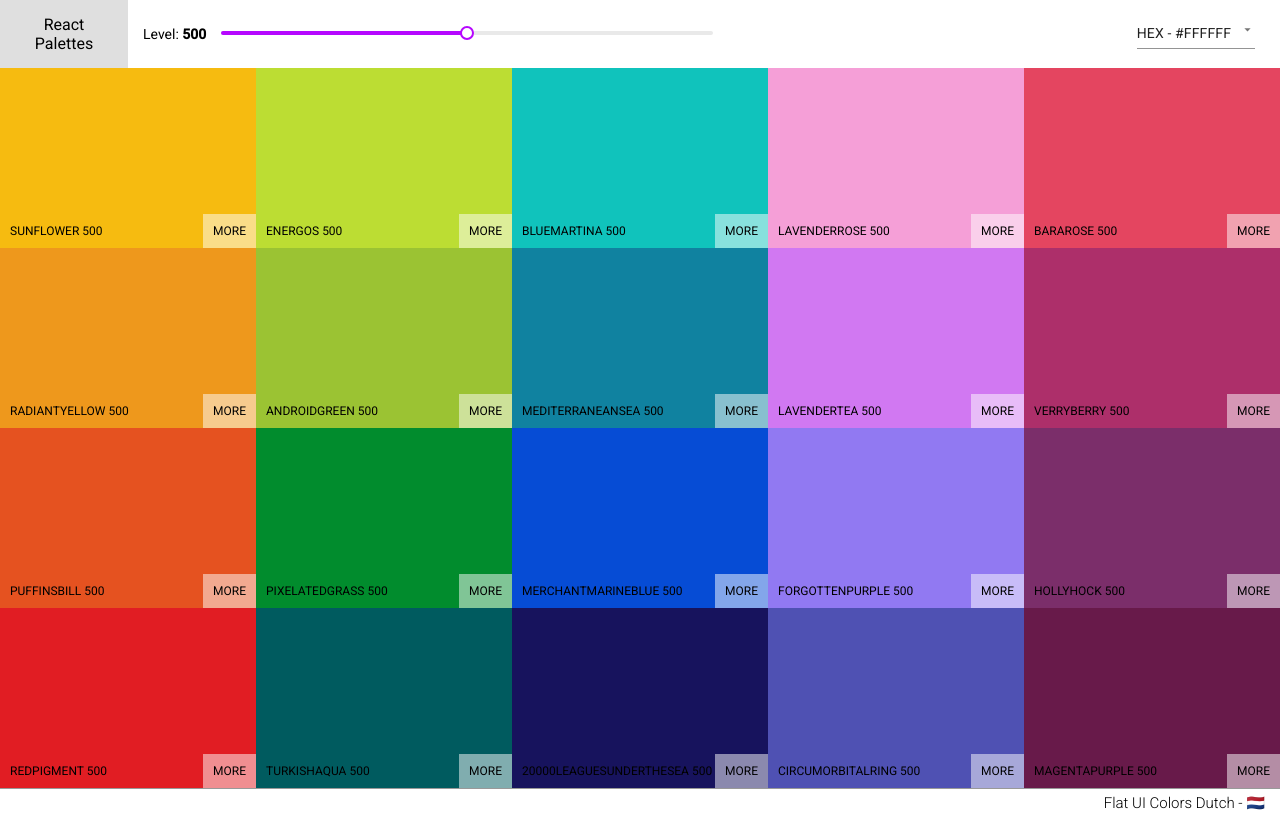
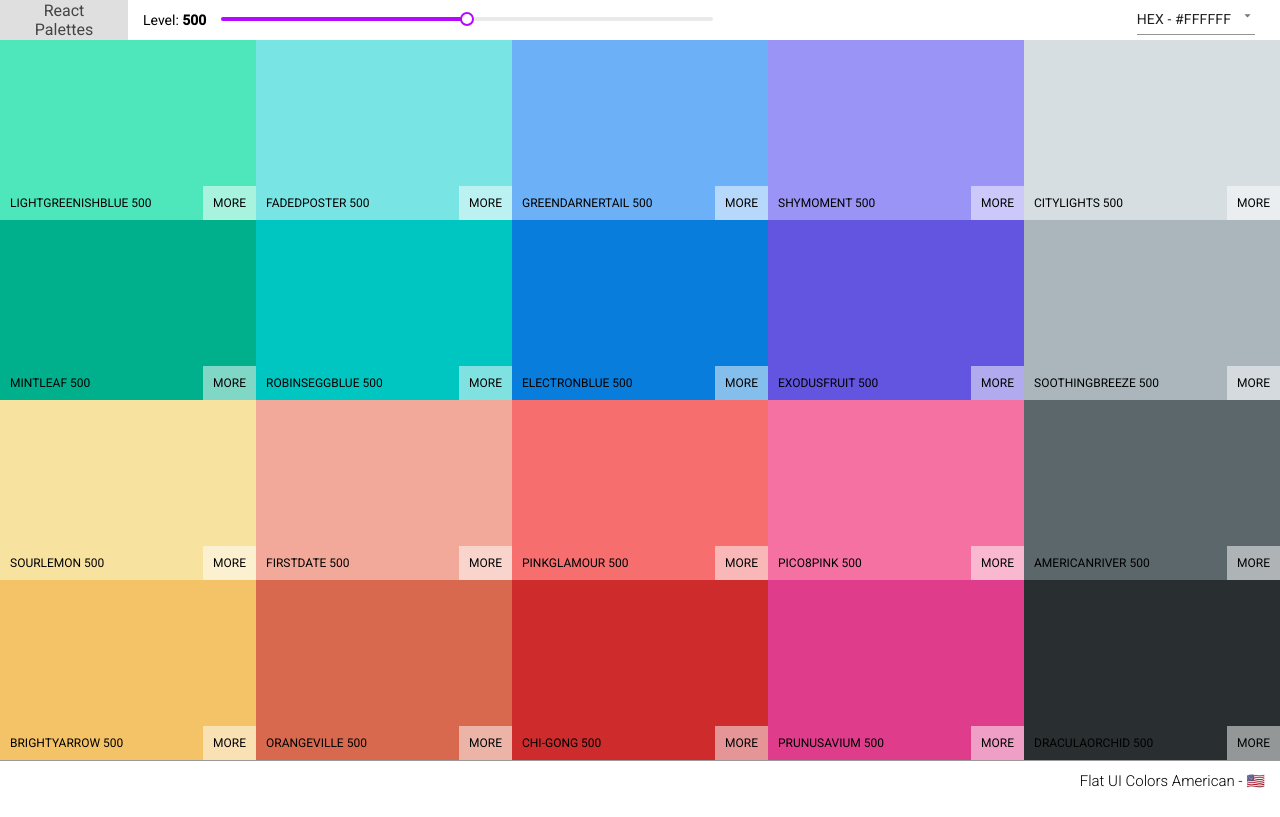
Before and after one commit to N-bred/palette-colors-app, a React (Create React App) app: page /palette/flat-ui-colors-american in a window 1280 px wide. Built offline with nearby package versions, Linux system fonts and the light colour scheme.

Commit message:
Added paletteList

```diff
--- a/package.json
+++ b/package.json
@@ -9,6 +9,7 @@
     "react": "^16.8.6",
     "react-copy-to-clipboard": "^5.0.1",
     "react-dom": "^16.8.6",
+    "react-router-dom": "^5.0.1",
     "react-scripts": "3.0.1"
   },
   "scripts": {
--- a/src/App.js
+++ b/src/App.js
@@ -1,16 +1,47 @@
 import React, { Component } from 'react';
+import { Route, Switch } from 'react-router-dom';
 import Palette from './components/Palette';
+import PaletteList from './components/PaletteList';
 import seedColors from './seedColors';
 import { generatePalette } from './colorHelper';
 
 class App extends Component {
-  render() {
-    return (
-      <div className="App">
-        <Palette palette={generatePalette(seedColors[2])} />
-      </div>
-    );
-  }
+   findPaletteByid = id => {
+      const finded = seedColors.find(palette => palette.id === id);
+      return generatePalette(finded);
+   };
+
+   render() {
+      return (
+         <div>
+            <Switch>
+               <Route
+                  exact
+                  path="/"
+                  render={() => <PaletteList palettes={seedColors} />}
+               />
+               <Route
+                  exact
+                  path="/palette/:id"
+                  render={routeProps => (
+                     <Palette
+                        palette={this.findPaletteByid(
+                           routeProps.match.params.id
+                        )}
+                     />
+                  )}
+               />
+
+               <Route path="" />
+            </Switch>
+
+            {/* <div className="App">
+
+               <Palette palette={this.findPaletteByid('flat-ui-colors-v1')} />
+            </div> */}
+         </div>
+      );
+   }
 }
 
 export default App;
--- a/src/components/Navbar.jsx
+++ b/src/components/Navbar.jsx
@@ -2,6 +2,7 @@ import React, { Component } from 'react';
 import Slider from 'rc-slider';
 import Select from '@material-ui/core/Select';
 import MenuItem from '@material-ui/core/MenuItem';
+import { Link } from 'react-router-dom';
 import 'rc-slider/assets/index.css';
 import './css/Navbar.css';
 
@@ -11,7 +12,9 @@ export default class Navbar extends Component {
 
       return (
          <div className="Navbar">
-        <div className="Logo">React Palettes</div>
+            <div className="Logo">
+               <Link to="/">React Palettes</Link>
+            </div>
 
             <div className="Slider">
                <p>
--- /dev/null
+++ b/src/components/PaletteList.jsx
@@ -0,0 +1,18 @@
+import React, { Component } from 'react';
+import { Link } from 'react-router-dom';
+
+export default class PaletteList extends Component {
+   render() {
+      return (
+         <div>
+            {this.props.palettes.map(palette => {
+               return (
+                  <Link to={`/palette/${palette.id}`}>
+                     {palette.paletteName}
+                  </Link>
+               );
+            })}
+         </div>
+      );
+   }
+}
--- a/src/components/css/Navbar.css
+++ b/src/components/css/Navbar.css
@@ -1,5 +1,6 @@
 .Navbar {
    display: flex;
+   height: 5%;
    align-items: center;
 }
 
@@ -11,6 +12,14 @@
    background: #dfdfdf;
    padding: 1.5rem 2rem;
    text-align: center;
+}
+
+.Logo a {
+   text-decoration: none;
+   color: #444;
+}
+.Logo a:hover {
+   color: #000;
 }
 
 .Slider {
--- a/src/components/css/Palette.css
+++ b/src/components/css/Palette.css
@@ -12,6 +12,7 @@
    align-items: center;
    justify-content: flex-end;
    border-top: 1px solid rgba(0, 0, 0, 0.4);
+   height: 5%;
 }
 
 .palette-footer h3 {
--- a/src/index.js
+++ b/src/index.js
@@ -2,9 +2,17 @@ import React from 'react';
 import ReactDOM from 'react-dom';
 import './index.css';
 import App from './App';
+
+import { BrowserRouter } from 'react-router-dom';
 import * as serviceWorker from './serviceWorker';
 
-ReactDOM.render(<App />, document.getElementById('root'));
+const appRouter = (
+   <BrowserRouter>
+      <App />
+   </BrowserRouter>
+);
+
+ReactDOM.render(appRouter, document.getElementById('root'));
 
 // If you want your app to work offline and load faster, you can change
 // unregister() to register() below. Note this comes with some pitfalls.
```
Also changed, not shown: 1 other file (tests, documents, lock files or other folders). Lines whose indentation alone changed are shown as unchanged.
